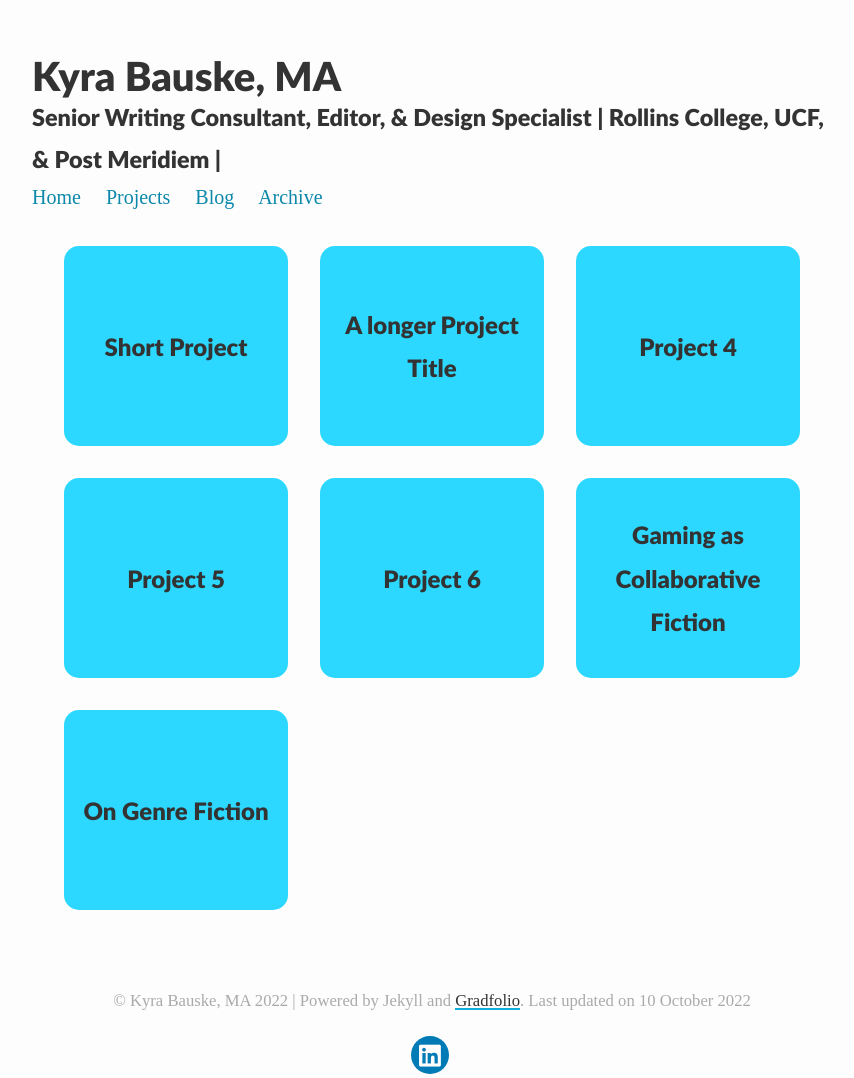
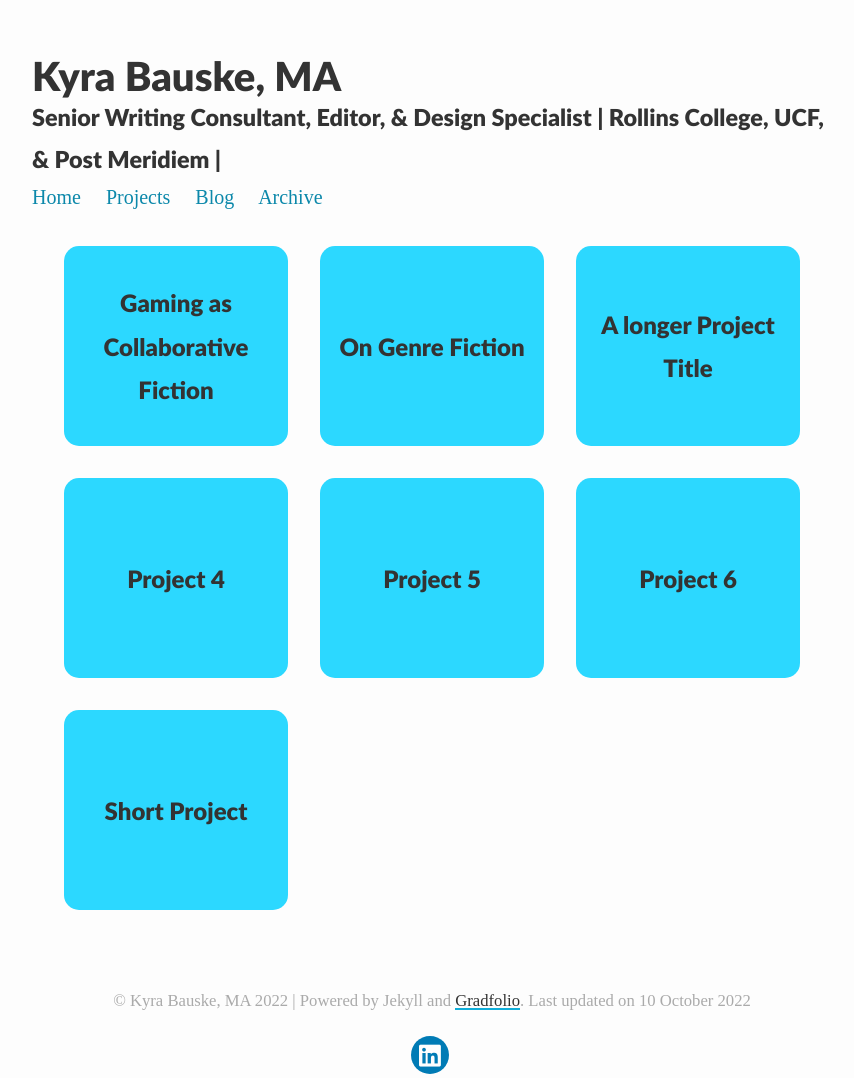
Before and after one commit to TK01079/GradPortfolioDemo, a Jekyll site: the page built from _pages/projects.md, in a window 1280 px wide. Shown: the whole page, without its empty margins (208-1062 px from the left). Built offline with Jekyll 4.4.1, drawn with Linux system fonts in a browser that asks for light colours; nearby versions of some CDN libraries; part of the change alters nothing that is shown.

```diff
--- a/_config.yml
+++ b/_config.yml
@@ -41,12 +41,8 @@ collections:
     output: true
     permalink: /projects/:name/
     order:
-      - shortProject.md
-      - longerProjectTitle.md
-      - redirect.md
-      - project4.md
-      - project5.md
-      - project6.md
+      - GamingasCollabFiction.md
+      - ValueofFiction.md
 
 sass:
   sass_dir: /assets/css/_sass
```
